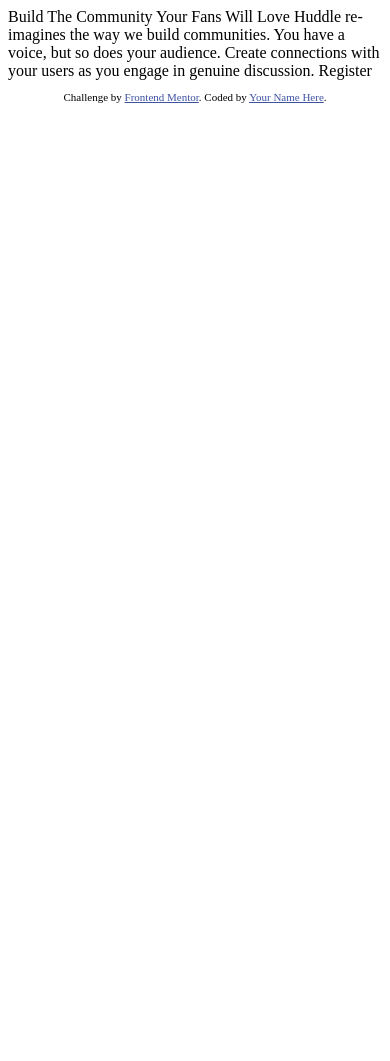
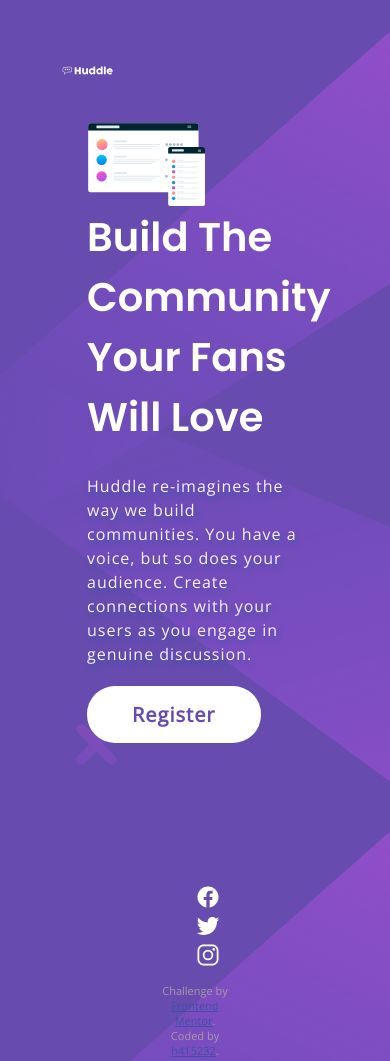
Before and after one commit to h415232/huddle-landing-page, a plain HTML site: page index.html in a window 390 px wide. Shown: the top 1061 px of the page. Before the commit the page ends 844 px from the top, so only its background shows below. Drawn offline with nearby package versions, Linux system fonts and the light colour scheme.

Commit message:
Initial Solution, for Desktop version only and not yet responsive

```diff
--- a/css/style.css
+++ b/css/style.css
@@ -1,4 +1,94 @@
 /********** TAG SELECTOR **********/
+body {
+    background-color: hsl(257, 40%, 49%);
+    background-image: url('../images/bg-desktop.svg');
+    margin: 60px;
+    color: white;
+    font-family: 'Open Sans', sans-serif;
+}
 
+br {
+    margin-bottom: 200px;
+}
+
+ion-icon {
+    font-size: 1.5rem;
+    margin: 0 10px;
+}
+
+ion-icon:hover {
+    color: #E882E8;
+}
 
 /********** CLASS SELECTOR **********/
+
+.logo-style {
+    position: relative;
+    width: 20%;
+}
+
+.illustration-img {
+    width: 55%;
+    float: left;
+    margin-right: 50px;
+}
+
+.top-cont {
+    margin: 40px 0;
+}
+
+.head-text {
+    font-size: 2.5rem;
+    font-family: 'Poppins', sans-serif;
+}
+
+.body-text {
+    color: #FAEEFF;
+    font-weight: lighter;
+    line-height: 1.5;
+    letter-spacing: 0.0625rem;
+    text-shadow: 2px 4px 4px rgba(46,91,173,0.6);
+}
+
+.btn {
+    font-family: 'Open Sans', sans-serif;
+    border-radius: 28px;
+    color: hsl(257, 40%, 49%);
+    font-size: 20px;
+    background: #ffffff;
+    padding: 15px 45px 15px 45px;
+    text-decoration: none;
+    border: 0;
+    letter-spacing: 0.0625rem;
+    font-weight: bold;
+  }
+
+  .btn:hover {
+    background: #E882E8;
+    color: #ffffff;
+    text-decoration: none;
+  }
+
+.mid-cont {
+    width: 80%;
+    margin: auto;
+}
+
+.btn-cont {
+    margin: 20px 0;
+}
+
+.bot-cont {
+    margin: 100px;
+    text-align: right;
+}
+
+.attribution {
+    font-size: 0.6875rem;
+    text-align: center;
+    color: #a998a9;
+}
+
+.attribution a {
+    color: hsl(228, 45%, 44%);
+}
--- a/index.html
+++ b/index.html
@@ -3,31 +3,48 @@
 <head>
   <meta charset="UTF-8">
   <meta name="viewport" content="width=device-width, initial-scale=1.0"> <!-- displays site properly based on user's device -->
-
   <link rel="icon" type="image/png" sizes="32x32" href="./images/favicon-32x32.png">
-
+  <link rel="preconnect" href="https://fonts.googleapis.com">
+  <link rel="preconnect" href="https://fonts.gstatic.com" crossorigin>
+  <link href="https://fonts.googleapis.com/css2?family=Open+Sans&family=Poppins:wght@400;600&display=swap" rel="stylesheet">
+  <link rel="stylesheet" href="css/style.css">
+  <script type="module" src="https://unpkg.com/ionicons@5.5.2/dist/ionicons/ionicons.esm.js"></script>
+  <script nomodule src="https://unpkg.com/ionicons@5.5.2/dist/ionicons/ionicons.js"></script>
   <title>Frontend Mentor | Huddle landing page with single introductory section</title>
-
-  <!-- Feel free to remove these styles or customise in your own stylesheet 👍 -->
-  <style>
-    .attribution { font-size: 11px; text-align: center; }
-    .attribution a { color: hsl(228, 45%, 44%); }
-  </style>
 </head>
 <body>
+  <div class="top-cont">
+    <img class="logo-style" src="images/logo.svg" alt="logo-img">
+  </div>
 
-  Build The Community Your Fans Will Love
-
+  <div class="mid-cont">
+    <img class="illustration-img" src="images/illustration-mockups.svg" alt="illustration-mockups">
+    <h1 class="head-text">Build The Community Your Fans Will Love</h1>
+    <p class="body-text">
       Huddle re-imagines the way we build communities. You have a voice, but so does your audience.
       Create connections with your users as you engage in genuine discussion.
-
-  Register
-
+    </p>
+    <div class="btn-cont">
+      <button class="btn">Register</button>
+    </div>
+  </div>
+  <br>
+  <div class="bot-cont">
+    <div class="social-buttons"></div>
+      <ion-icon name="logo-facebook"></ion-icon>
+      <ion-icon name="logo-twitter"></ion-icon>
+      <ion-icon name="logo-instagram"></ion-icon>
+      <!--
+      <src class="icon" src="images/logo-facebook.svg" alt="logo-facebook">
+      <img class="icon" src="images/logo-twitter.svg" alt="logo-twitter">
+      <img class="icon" src="images/logo-instagram.svg" alt="logo-instagram">
+      -->
     <footer>
       <p class="attribution">
         Challenge by <a href="https://www.frontendmentor.io?ref=challenge" target="_blank">Frontend Mentor</a>.
-      Coded by <a href="#">Your Name Here</a>.
+        Coded by <a href="#">h415232</a>.
       </p>
     </footer>
+  </div>
 </body>
 </html>
```
Lines whose indentation alone changed are shown as unchanged.
